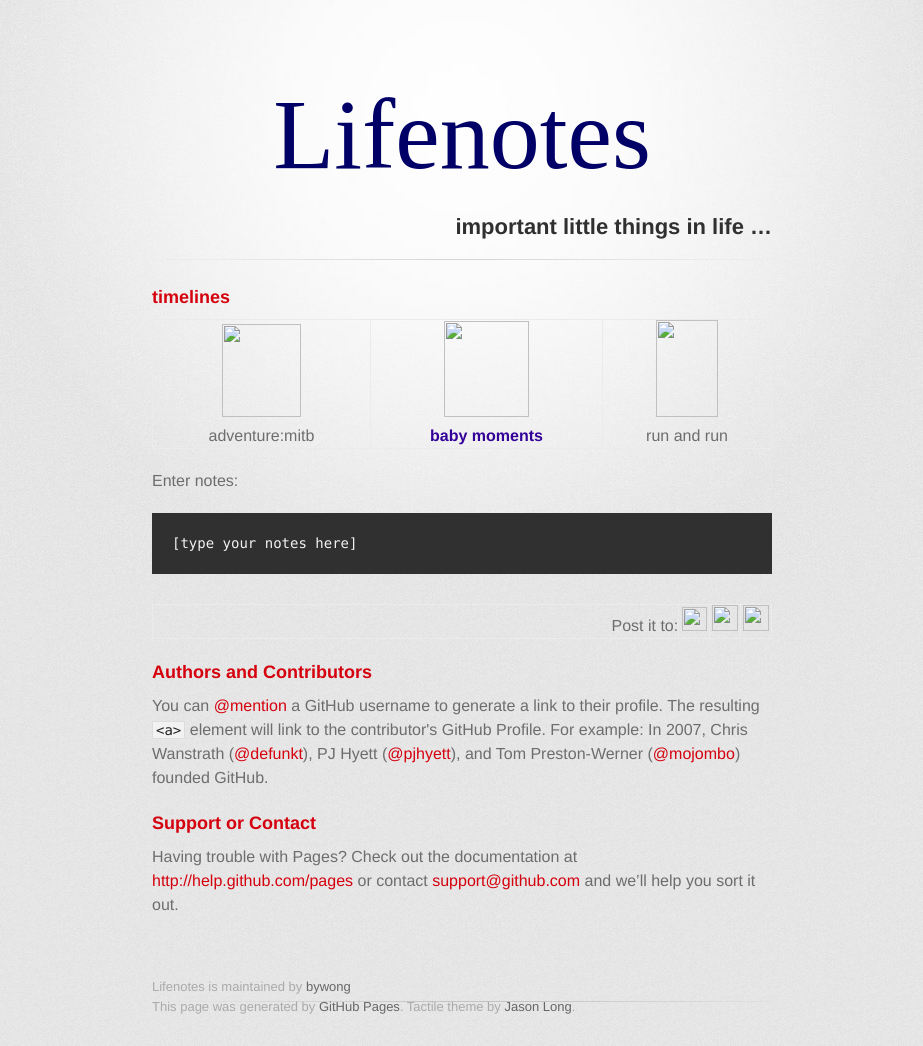
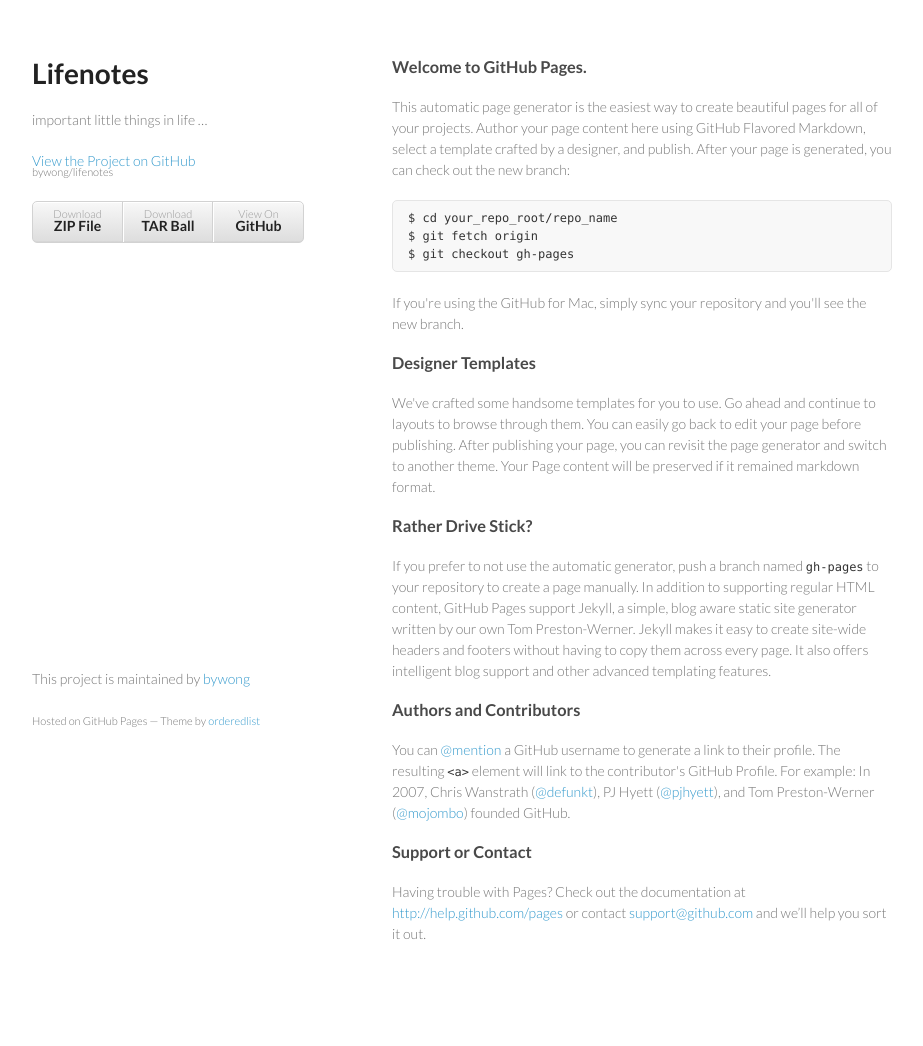
Before and after one commit to bywong/lifenotes, a plain HTML site: page index.html in a window 1280 px wide. Shown: the whole page, without its empty margins (178-1101 px from the left). After the commit the page ends 1014 px from the top, so only its background shows below. Drawn offline with Linux system fonts and the light colour scheme; a web font is replaced by a local one.

Commit message:
Create gh-pages branch via GitHub

```diff
--- a/index.html
+++ b/index.html
@@ -1,69 +1,71 @@
-<!DOCTYPE html>
-<html><head>
-<meta charset="utf-8">
-<meta content="chrome=1" http-equiv="X-UA-Compatible">
-<link type="text/css" rel="stylesheet" href="https://fonts.googleapis.com/css?family=Chivo:900">
-<link media="screen" href="stylesheets/stylesheet.css" type="text/css" rel="stylesheet">
-<link media="screen" href="stylesheets/pygment_trac.css" type="text/css" rel="stylesheet">
-<link media="print" href="stylesheets/print.css" type="text/css" rel="stylesheet">
-<!--[if lt IE 9]> <script src="//html5shiv.googlecode.com/svn/trunk/html5.js"></script> <![endif]--><title>Lifenotes by bywong</title>
+<!doctype html>
+<html>
+  <head>
+    <meta charset="utf-8">
+    <meta http-equiv="X-UA-Compatible" content="chrome=1">
+    <title>Lifenotes by bywong</title>
 
-</head>
-<body>
-<div id="container">
-<div style="text-align: center;"></div>
-<div class="inner">
-<div style="text-align: center;"> <header> </header></div>
-<h1 style="text-align: center;">Lifenotes</h1>
-<h2 style="text-align: right;">important little things in
-life …</h2>
-<hr> <section id="main_content"> </section>
-<h3>timelines</h3>
-<table style="text-align: left; width: 100%;" border="1" cellpadding="2" cellspacing="2">
-<tbody>
-<tr>
-<td><img style="width: 79px; height: 93px;" alt="" src="file:///C:/Users/BengYee/AppData/Local/Microsoft/Windows/Temporary%20Internet%20Files/Content.IE5/WXNO24H2/imageres.dll_I002c_0409%5B1%5D.png"><br>
-adventure:mitb</td>
-<td><img style="width: 85px; height: 96px;" alt="" src="../../../../../../../Downloads/icons/oobefldr.dll_I0004_0409.png"><br>
-<h4>baby moments</h4>
-</td>
-<td><img style="width: 62px; height: 97px;" alt="" src="../../../../../../../Downloads/icons/powercfg.cpl_I00ca_0409.png"><br>
-run and run</td>
-</tr>
-</tbody>
-</table>
-<p></p>
-<p>Enter notes:</p>
-<pre><code>[type your notes here]<br></code></pre>
-<table style="text-align: left; width: 100%;" border="1" cellpadding="2" cellspacing="2">
-<tbody>
-<tr>
-<td style="text-align: right;" width="100">Post
-it to: </td>
-<td width="5%"><img style="width: 25px; height: 24px;" alt="" src="file:///D:/Downloads/icons/fb.jpg"></td>
-<td width="5%"><img style="width: 26px; height: 26px;" alt="" src="file:///D:/Downloads/icons/twitter.jpg"></td>
-<td width="5%"><img style="width: 26px; height: 26px;" alt="" src="file:///D:/Downloads/icons/audiosrv.dll_I00cb_0409.png"><br>
-</td>
-</tr>
-</tbody>
-</table>
-<p></p>
-<h3><a name="authors-and-contributors" class="anchor" href="#authors-and-contributors"><span class="octicon octicon-link"></span></a>Authors
-and Contributors</h3>
-<p>You can <a href="https://github.com/blog/821" class="user-mention">@mention</a> a GitHub username to
-generate a link to their profile. The resulting <code>&lt;a&gt;</code>
-element will link to the contributor's GitHub Profile. For example: In
-2007, Chris Wanstrath (<a href="https://github.com/defunkt" class="user-mention">@defunkt</a>), PJ Hyett (<a href="https://github.com/pjhyett" class="user-mention">@pjhyett</a>),
-and Tom Preston-Werner (<a href="https://github.com/mojombo" class="user-mention">@mojombo</a>) founded GitHub.</p>
+    <link rel="stylesheet" href="stylesheets/styles.css">
+    <link rel="stylesheet" href="stylesheets/pygment_trac.css">
+    <meta name="viewport" content="width=device-width, initial-scale=1, user-scalable=no">
+    <!--[if lt IE 9]>
+    <script src="//html5shiv.googlecode.com/svn/trunk/html5.js"></script>
+    <![endif]-->
+  </head>
+  <body>
+    <div class="wrapper">
+      <header>
+        <h1>Lifenotes</h1>
+        <p>important little things in life …</p>
+
+        <p class="view"><a href="https://github.com/bywong/lifenotes">View the Project on GitHub <small>bywong/lifenotes</small></a></p>
+
+
+        <ul>
+          <li><a href="https://github.com/bywong/lifenotes/zipball/master">Download <strong>ZIP File</strong></a></li>
+          <li><a href="https://github.com/bywong/lifenotes/tarball/master">Download <strong>TAR Ball</strong></a></li>
+          <li><a href="https://github.com/bywong/lifenotes">View On <strong>GitHub</strong></a></li>
+        </ul>
+      </header>
+      <section>
+        <h3>
+<a name="welcome-to-github-pages" class="anchor" href="#welcome-to-github-pages"><span class="octicon octicon-link"></span></a>Welcome to GitHub Pages.</h3>
+
+<p>This automatic page generator is the easiest way to create beautiful pages for all of your projects. Author your page content here using GitHub Flavored Markdown, select a template crafted by a designer, and publish. After your page is generated, you can check out the new branch:</p>
+
+<pre><code>$ cd your_repo_root/repo_name
+$ git fetch origin
+$ git checkout gh-pages
+</code></pre>
+
+<p>If you're using the GitHub for Mac, simply sync your repository and you'll see the new branch.</p>
+
 <h3>
-<a name="support-or-contact" class="anchor" href="#support-or-contact"><span class="octicon octicon-link"></span></a>Support
-or Contact</h3>
-<p>Having trouble with Pages? Check out the documentation at <a href="http://help.github.com/pages">http://help.github.com/pages</a>
-or contact <a href="mailto:support@github.com">support@github.com</a>
-and we’ll help you sort it out.</p>
-<footer> Lifenotes is maintained by <a href="https://github.com/bywong">bywong</a><br>
-This page was generated by <a href="http://pages.github.com">GitHub
-Pages</a>. Tactile theme by <a href="https://twitter.com/jasonlong">Jason Long</a>. </footer>
-</div>
-</div>
-</body></html>
+<a name="designer-templates" class="anchor" href="#designer-templates"><span class="octicon octicon-link"></span></a>Designer Templates</h3>
+
+<p>We've crafted some handsome templates for you to use. Go ahead and continue to layouts to browse through them. You can easily go back to edit your page before publishing. After publishing your page, you can revisit the page generator and switch to another theme. Your Page content will be preserved if it remained markdown format.</p>
+
+<h3>
+<a name="rather-drive-stick" class="anchor" href="#rather-drive-stick"><span class="octicon octicon-link"></span></a>Rather Drive Stick?</h3>
+
+<p>If you prefer to not use the automatic generator, push a branch named <code>gh-pages</code> to your repository to create a page manually. In addition to supporting regular HTML content, GitHub Pages support Jekyll, a simple, blog aware static site generator written by our own Tom Preston-Werner. Jekyll makes it easy to create site-wide headers and footers without having to copy them across every page. It also offers intelligent blog support and other advanced templating features.</p>
+
+<h3>
+<a name="authors-and-contributors" class="anchor" href="#authors-and-contributors"><span class="octicon octicon-link"></span></a>Authors and Contributors</h3>
+
+<p>You can <a href="https://github.com/blog/821" class="user-mention">@mention</a> a GitHub username to generate a link to their profile. The resulting <code>&lt;a&gt;</code> element will link to the contributor's GitHub Profile. For example: In 2007, Chris Wanstrath (<a href="https://github.com/defunkt" class="user-mention">@defunkt</a>), PJ Hyett (<a href="https://github.com/pjhyett" class="user-mention">@pjhyett</a>), and Tom Preston-Werner (<a href="https://github.com/mojombo" class="user-mention">@mojombo</a>) founded GitHub.</p>
+
+<h3>
+<a name="support-or-contact" class="anchor" href="#support-or-contact"><span class="octicon octicon-link"></span></a>Support or Contact</h3>
+
+<p>Having trouble with Pages? Check out the documentation at <a href="http://help.github.com/pages">http://help.github.com/pages</a> or contact <a href="mailto:support@github.com">support@github.com</a> and we’ll help you sort it out.</p>
+      </section>
+      <footer>
+        <p>This project is maintained by <a href="https://github.com/bywong">bywong</a></p>
+        <p><small>Hosted on GitHub Pages &mdash; Theme by <a href="https://github.com/orderedlist">orderedlist</a></small></p>
+      </footer>
+    </div>
+    <script src="javascripts/scale.fix.js"></script>
+
+  </body>
+</html>
--- /dev/null
+++ b/javascripts/scale.fix.js
@@ -0,0 +1,17 @@
+var metas = document.getElementsByTagName('meta');
+var i;
+if (navigator.userAgent.match(/iPhone/i)) {
+  for (i=0; i<metas.length; i++) {
+    if (metas[i].name == "viewport") {
+      metas[i].content = "width=device-width, minimum-scale=1.0, maximum-scale=1.0";
+    }
+  }
+  document.addEventListener("gesturestart", gestureStart, false);
+}
+function gestureStart() {
+  for (i=0; i<metas.length; i++) {
+    if (metas[i].name == "viewport") {
+      metas[i].content = "width=device-width, minimum-scale=0.25, maximum-scale=1.6";
+    }
+  }
+}
--- /dev/null
+++ b/stylesheets/styles.css
@@ -0,0 +1,255 @@
+@import url(https://fonts.googleapis.com/css?family=Lato:300italic,700italic,300,700);
+
+body {
+  padding:50px;
+  font:14px/1.5 Lato, "Helvetica Neue", Helvetica, Arial, sans-serif;
+  color:#777;
+  font-weight:300;
+}
+
+h1, h2, h3, h4, h5, h6 {
+  color:#222;
+  margin:0 0 20px;
+}
+
+p, ul, ol, table, pre, dl {
+  margin:0 0 20px;
+}
+
+h1, h2, h3 {
+  line-height:1.1;
+}
+
+h1 {
+  font-size:28px;
+}
+
+h2 {
+  color:#393939;
+}
+
+h3, h4, h5, h6 {
+  color:#494949;
+}
+
+a {
+  color:#39c;
+  font-weight:400;
+  text-decoration:none;
+}
+
+a small {
+  font-size:11px;
+  color:#777;
+  margin-top:-0.6em;
+  display:block;
+}
+
+.wrapper {
+  width:860px;
+  margin:0 auto;
+}
+
+blockquote {
+  border-left:1px solid #e5e5e5;
+  margin:0;
+  padding:0 0 0 20px;
+  font-style:italic;
+}
+
+code, pre {
+  font-family:Monaco, Bitstream Vera Sans Mono, Lucida Console, Terminal;
+  color:#333;
+  font-size:12px;
+}
+
+pre {
+  padding:8px 15px;
+  background: #f8f8f8;
+  border-radius:5px;
+  border:1px solid #e5e5e5;
+  overflow-x: auto;
+}
+
+table {
+  width:100%;
+  border-collapse:collapse;
+}
+
+th, td {
+  text-align:left;
+  padding:5px 10px;
+  border-bottom:1px solid #e5e5e5;
+}
+
+dt {
+  color:#444;
+  font-weight:700;
+}
+
+th {
+  color:#444;
+}
+
+img {
+  max-width:100%;
+}
+
+header {
+  width:270px;
+  float:left;
+  position:fixed;
+}
+
+header ul {
+  list-style:none;
+  height:40px;
+
+  padding:0;
+
+  background: #eee;
+  background: -moz-linear-gradient(top, #f8f8f8 0%, #dddddd 100%);
+  background: -webkit-gradient(linear, left top, left bottom, color-stop(0%,#f8f8f8), color-stop(100%,#dddddd));
+  background: -webkit-linear-gradient(top, #f8f8f8 0%,#dddddd 100%);
+  background: -o-linear-gradient(top, #f8f8f8 0%,#dddddd 100%);
+  background: -ms-linear-gradient(top, #f8f8f8 0%,#dddddd 100%);
+  background: linear-gradient(top, #f8f8f8 0%,#dddddd 100%);
+
+  border-radius:5px;
+  border:1px solid #d2d2d2;
+  box-shadow:inset #fff 0 1px 0, inset rgba(0,0,0,0.03) 0 -1px 0;
+  width:270px;
+}
+
+header li {
+  width:89px;
+  float:left;
+  border-right:1px solid #d2d2d2;
+  height:40px;
+}
+
+header ul a {
+  line-height:1;
+  font-size:11px;
+  color:#999;
+  display:block;
+  text-align:center;
+  padding-top:6px;
+  height:40px;
+}
+
+strong {
+  color:#222;
+  font-weight:700;
+}
+
+header ul li + li {
+  width:88px;
+  border-left:1px solid #fff;
+}
+
+header ul li + li + li {
+  border-right:none;
+  width:89px;
+}
+
+header ul a strong {
+  font-size:14px;
+  display:block;
+  color:#222;
+}
+
+section {
+  width:500px;
+  float:right;
+  padding-bottom:50px;
+}
+
+small {
+  font-size:11px;
+}
+
+hr {
+  border:0;
+  background:#e5e5e5;
+  height:1px;
+  margin:0 0 20px;
+}
+
+footer {
+  width:270px;
+  float:left;
+  position:fixed;
+  bottom:50px;
+}
+
+@media print, screen and (max-width: 960px) {
+
+  div.wrapper {
+    width:auto;
+    margin:0;
+  }
+
+  header, section, footer {
+    float:none;
+    position:static;
+    width:auto;
+  }
+
+  header {
+    padding-right:320px;
+  }
+
+  section {
+    border:1px solid #e5e5e5;
+    border-width:1px 0;
+    padding:20px 0;
+    margin:0 0 20px;
+  }
+
+  header a small {
+    display:inline;
+  }
+
+  header ul {
+    position:absolute;
+    right:50px;
+    top:52px;
+  }
+}
+
+@media print, screen and (max-width: 720px) {
+  body {
+    word-wrap:break-word;
+  }
+
+  header {
+    padding:0;
+  }
+
+  header ul, header p.view {
+    position:static;
+  }
+
+  pre, code {
+    word-wrap:normal;
+  }
+}
+
+@media print, screen and (max-width: 480px) {
+  body {
+    padding:15px;
+  }
+
+  header ul {
+    display:none;
+  }
+}
+
+@media print {
+  body {
+    padding:0.4in;
+    font-size:12pt;
+    color:#444;
+  }
+}
```
